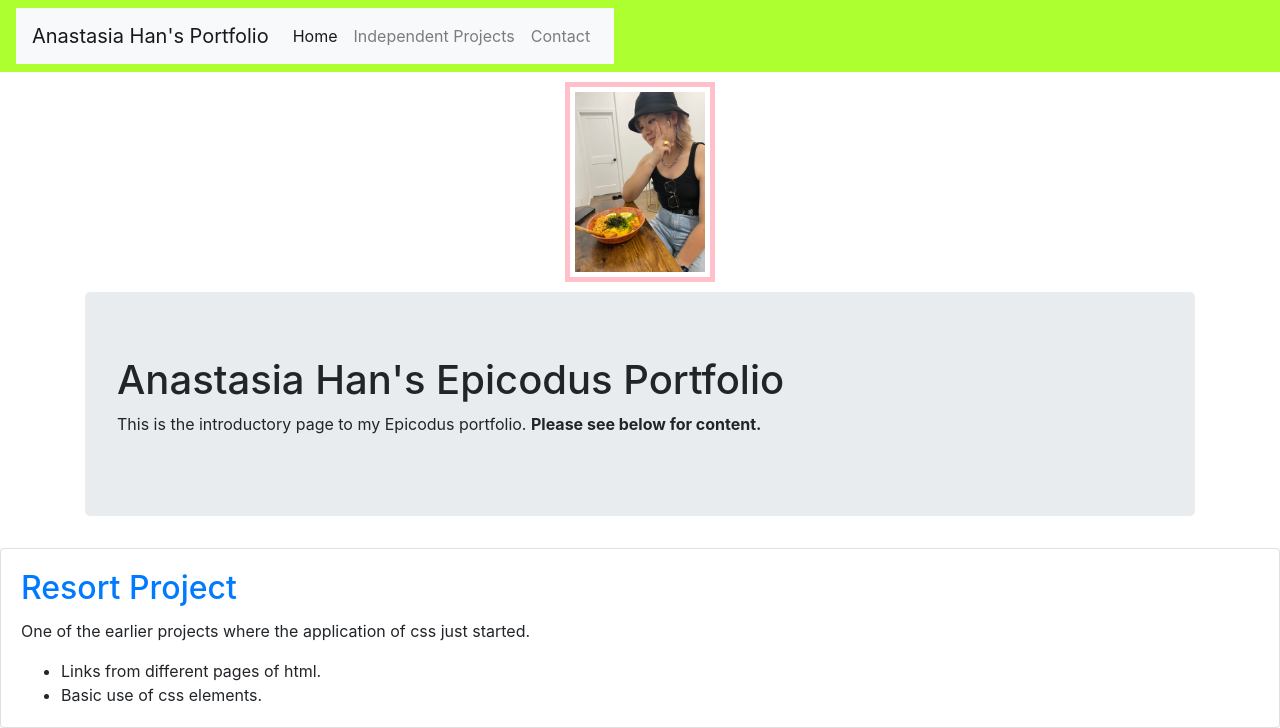
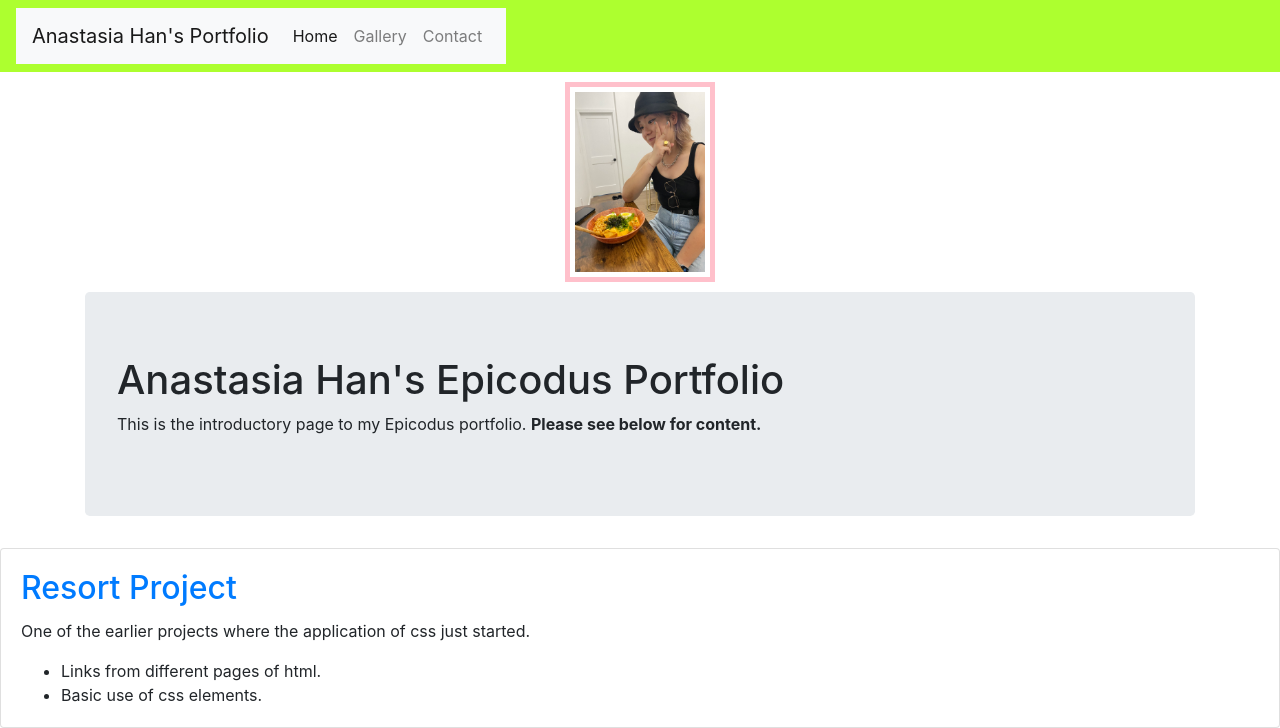
Before and after one commit to 1ana-banana/portfolio, a plain HTML site: page index.html in a window 1280 px wide. Shown: the top 728 px of the page. Drawn offline with Linux system fonts and the light colour scheme.

Commit message:
Changes to be saved on page

```diff
--- a/index.html
+++ b/index.html
@@ -15,7 +15,7 @@
     <div class="collapse navbar-collapse" id="navbarNavAltMarkup">
       <div class="navbar-nav">
         <a class="nav-item nav-link active" href="index.html">Home <span class="sr-only">(current)</span></a>
-        <a class="nav-item nav-link" href="#">Independent Projects</a>
+        <a class="nav-item nav-link" href="#">Gallery</a>
         <a class="nav-item nav-link" href="#">Contact</a>
       </div>
     </div>
```
